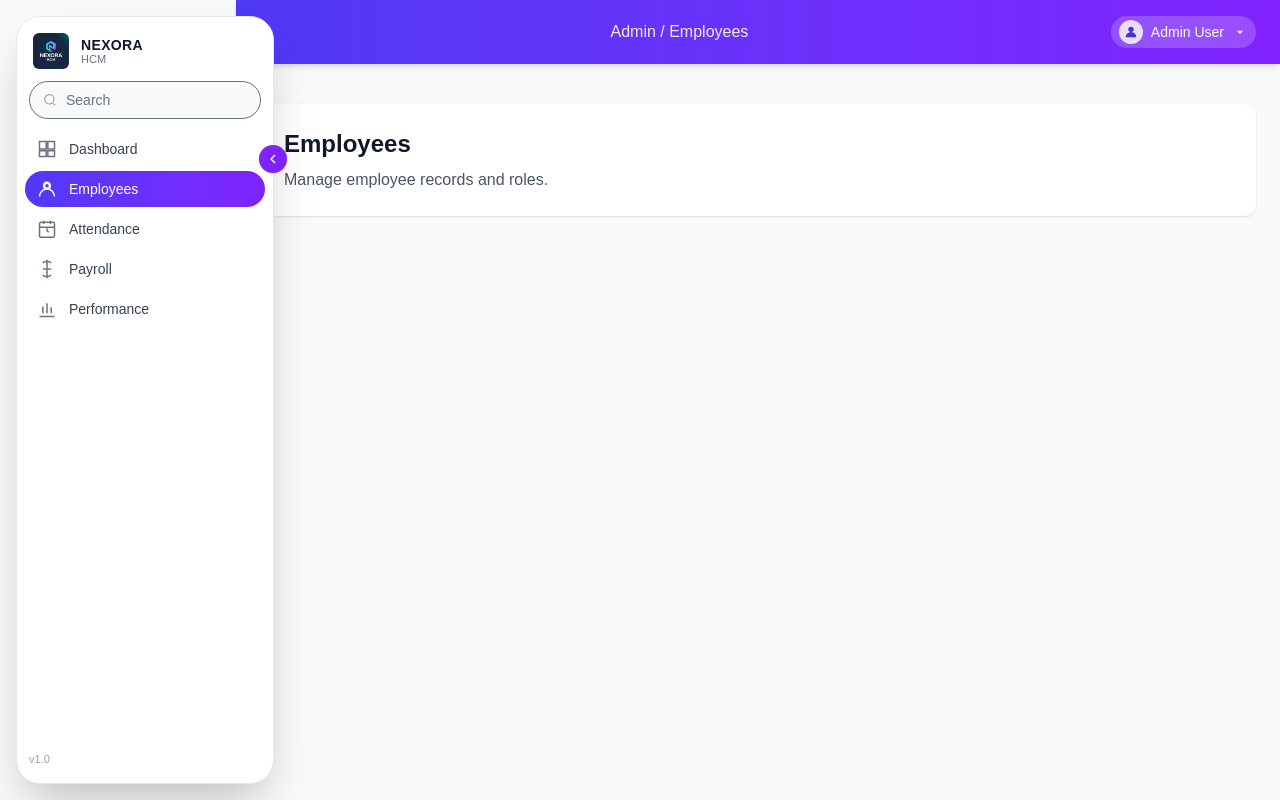
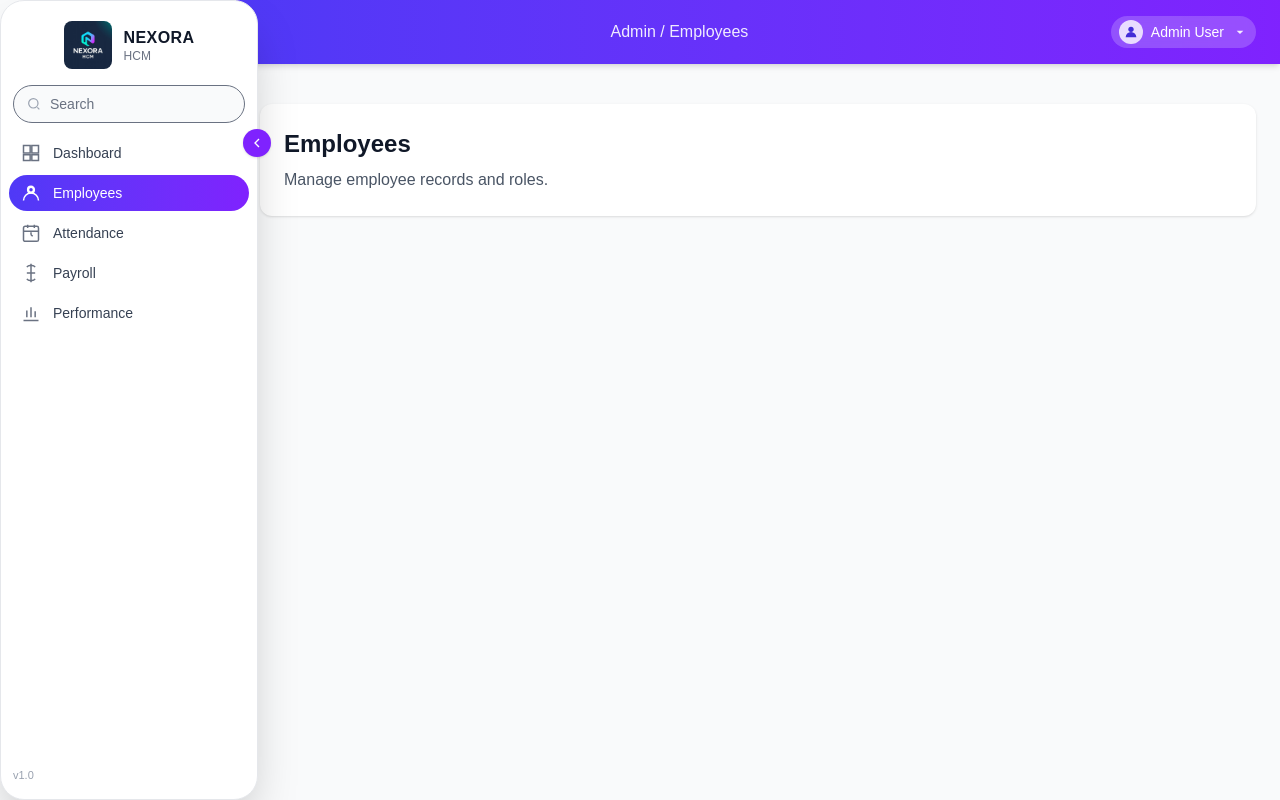
Before and after one commit to AbdulSamiShaikh990/Nexora-HCM, a Next.js app: page /admin/employees in a window 1280 px wide. Built offline with nearby package versions, Linux system fonts and the light colour scheme.

Commit message:
logo and sidebar

```diff
--- a/src/components/Sidebar.tsx
+++ b/src/components/Sidebar.tsx
@@ -135,7 +135,7 @@ export default function Sidebar() {
 
       {/* Sidebar container */}
       <aside
-        className={`fixed left-4 top-4 z-50 flex h-[calc(100dvh-32px)] flex-col rounded-3xl border border-gray-200 bg-white shadow-2xl transition-transform duration-200 md:translate-x-0 ${
+        className={`fixed left-0 top-0 z-50 flex h-screen flex-col rounded-3xl border border-gray-200 bg-white shadow-2xl transition-transform duration-200 md:translate-x-0 ${
           mobileOpen ? "translate-x-0" : "-translate-x-full"
         } md:transform-none`}
       >
@@ -146,21 +146,21 @@ export default function Sidebar() {
           }}
         >
           {/* Logo */}
-          <div className="flex items-center gap-3 px-4 pt-4 pb-3">
+          <div className="flex items-center justify-center gap-3 px-4 pt-5 pb-4">
             <Image
               src="/logo.png"
               alt="Nexora HCM"
-              width={36}
-              height={36}
-              className="rounded-md"
+              width={48}
+              height={48}
+              className="rounded-lg"
               priority
             />
             {expanded && (
               <div className="flex flex-col">
-                <span className="text-sm font-semibold tracking-wide text-gray-900">
+                <span className="text-base font-semibold tracking-wide text-gray-900">
                   NEXORA
                 </span>
-                <span className="text-[11px] text-gray-500 -mt-1">HCM</span>
+                <span className="text-xs text-gray-500 -mt-0.5">HCM</span>
               </div>
             )}
           </div>
```
